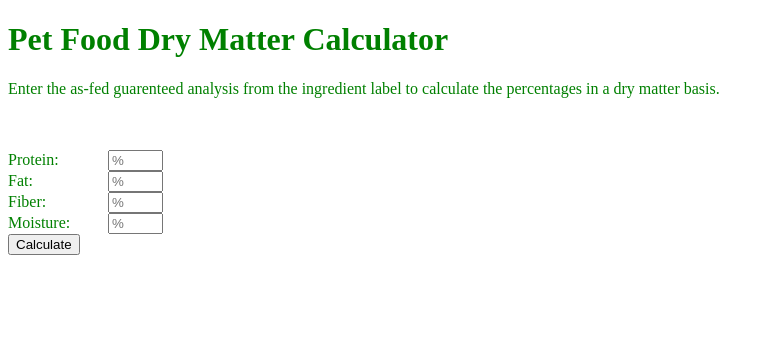
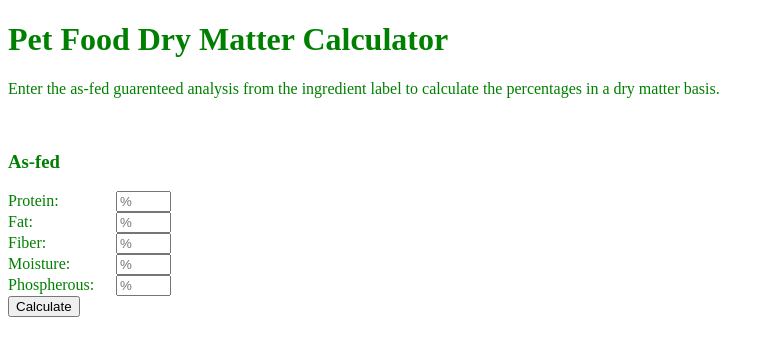
Before and after one commit to hprosch/dryMatterCalculatorApp, a Flask app: page /home in a window 1280 px wide. Shown: the top 356 px of the page, without its empty margins (0-774 px from the left). Run offline with Flask 3, Linux system fonts and the light colour scheme.

Commit message:
Adding phospherous option

```diff
--- a/app.py
+++ b/app.py
@@ -15,6 +15,12 @@ def result():
     moisture = float(request.form['moisture_input'])
     other = 100 - protein - fat - fiber - moisture
 
+    if str(request.form['phospherous_input']) != '':
+        phospherous = float(request.form['phospherous_input'])
+        phospherous = ((phospherous * 100) / (100 - moisture))
+        other = other - phospherous
+
+
     protein = ((protein * 100) / (100 - moisture))
     fat = ((fat * 100) / (100 - moisture))
     fiber = ((fiber * 100) / (100 - moisture))
@@ -24,4 +30,6 @@ def result():
     flash("Fat: " + str(round(fat, 2)) + "%")
     flash("Fiber: " + str(round(fiber, 2)) + "%")
     flash("Other: " + str(round(other, 2)) + "%")
+    if str(request.form['phospherous_input']) != '':
+        flash("Phospherous: " + str(round(phospherous, 2)) + "%")
     return render_template("index.html")
--- a/static/css/style.css
+++ b/static/css/style.css
@@ -10,13 +10,14 @@ input {
 label {
 	padding-right: 1em;
 	display: inline-block;
-	min-width: 5em;
+	min-width: 5.5em;
 }
 
 .hidden {
 	display: none;
 }
 
+/*CalculateButton*/
 #result {
 	width: auto;
 }
--- a/static/js/script.js
+++ b/static/js/script.js
@@ -10,4 +10,4 @@ function showResultHeader() {
 	resultHeader.classList.remove('hidden');
 }
 
-calculate.addEventListener("click", showResultHeader);
+//calculate.addEventListener("click", showResultHeader);
--- a/templates/index.html
+++ b/templates/index.html
@@ -14,8 +14,9 @@
 
 			<br>
 
+			<h3>As-fed</h3>
+
 			<form action="result" method="post">
-				<br>
 				<label for="protein">Protein:</label>
 				<input type="number" name="protein_input" placeholder="%" step="0.01" id="asProtein" required>
 
@@ -35,6 +36,11 @@
 
 				<br>
 
+				<label for="phospherous">Phospherous:</label>
+				<input type="number" name="phospherous_input" placeholder="%" step="0.01" id="asPhospherous">
+
+				<br>
+
 				<input type="submit" value="Calculate" id="result">
 			</form>
 
```
